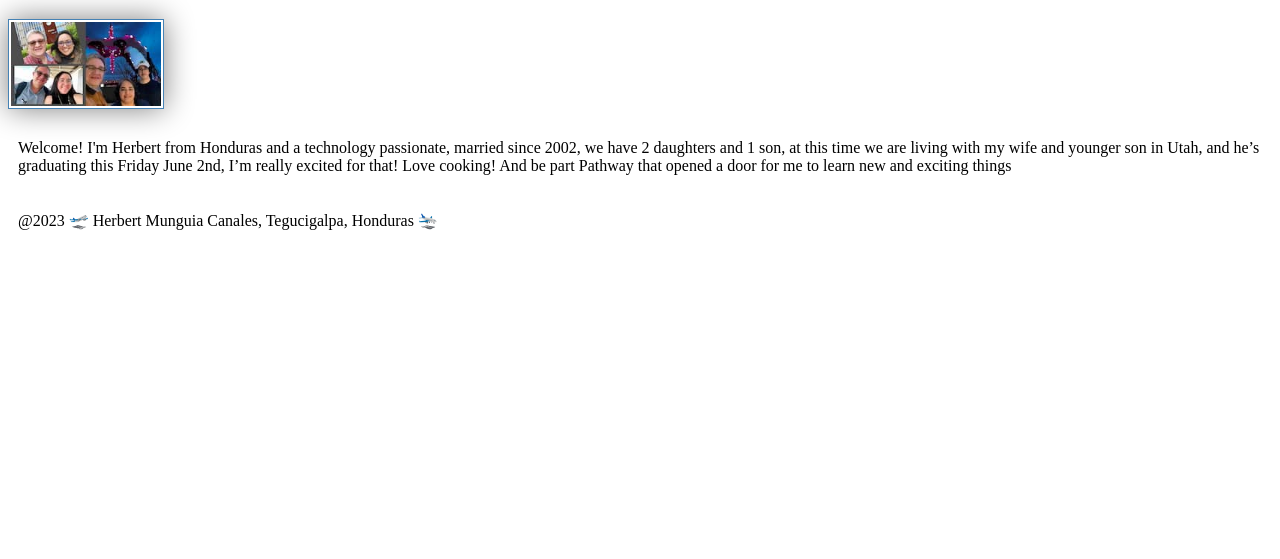
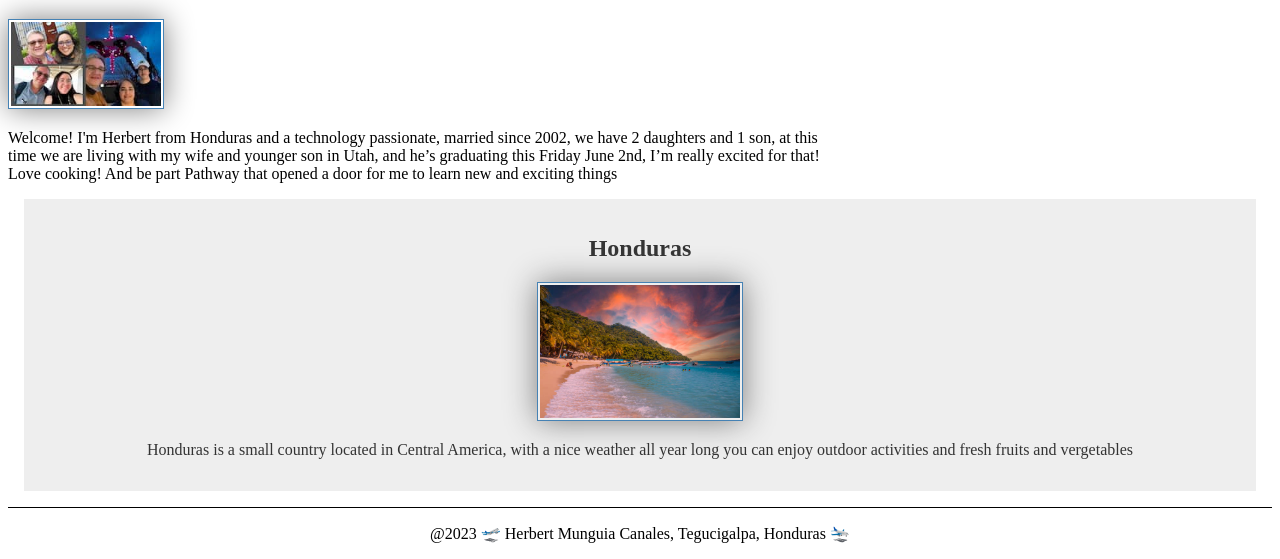
Before and after one commit to hemunguia/WDD130, a plain HTML site: page index.html in a window 1280 px wide. Shown: the part 263-822 px from the top of the page. Before the commit the page ends 800 px from the top, so only its background shows below. Drawn offline with Linux system fonts and the light colour scheme.

Commit message:
CSS Style main

```diff
--- a/index.html
+++ b/index.html
@@ -3,8 +3,10 @@
 <head>
 <meta charset="utf-8">
 <meta name="viewport" content="width=device-width, initial-scale=1.0">
+<meta name="descrription" content="Herbert Munguia WDD130 learn web programming BYUI Honduras">
+<meta name="author" content="Herbert Munguia Canales">
 <title>Herbert Munguia | WDD 130</title>
-<link rel="stylesheet" href="styles/styles.css"
+<link rel="stylesheet" href="styles/styles.css">
 </head>
 <body>
 <header>
@@ -20,6 +22,12 @@
     <p>Welcome! I'm Herbert from Honduras and a technology passionate, married since 2002, we have 2 daughters and 1 son, at this time we are living with my wife and younger son in Utah, and he’s graduating this Friday June 2nd, I’m really excited for that!
         Love cooking! And be part Pathway that opened a door for me to learn new and exciting things </p>
 </main>
+<aside>
+    <h2>Honduras</h2>
+    <img src="images/honduras.jpg" alt="Honduras">
+    <p>Honduras is a small country located in Central America, with a nice weather all year
+        long you can enjoy outdoor activities and fresh fruits and vergetables</p>
+</aside>
 <footer>
 <p>@2023 🛫 Herbert Munguia Canales, Tegucigalpa, Honduras 🛬</p>
 </footer>
--- a/styles/styles.css
+++ b/styles/styles.css
@@ -1,3 +1,4 @@
+
 nav {
     background-color: steelblue;
     padding: 10px;
@@ -22,5 +23,31 @@ img {
 }
 
 p {
-    padding: 10px;
+    padding: 0;
 }
+
+main {
+    max-width: 840px;
+}
+main img {
+    width: 150px;
+    height: auto;
+}
+aside {
+    margin: 1em;
+    border: apx solid rgba(0,0,0,0.2); /* 1 */
+    padding: 1em;
+    background-color: #eee;
+    color: #333;
+    text-align: center;
+}
+aside img {
+    width: 200px;
+    height: auto;
+}
+
+footer {
+    margin-top: 1em;
+    border-top: 1px solid #000;
+    text-align: center;
+}
```
Also changed, not shown: week02/holygrail.html (+0 -1 lines), images/honduras.jpg (added).
